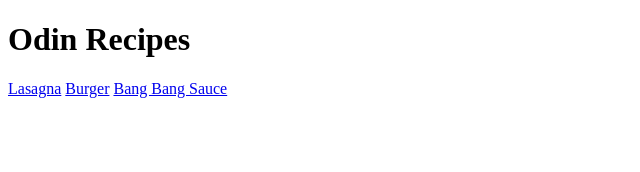
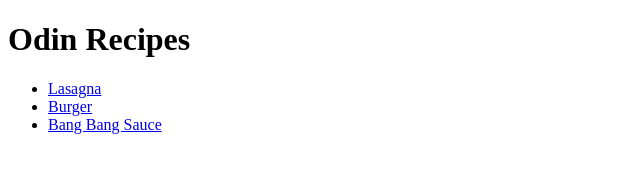
Before and after one commit to patrickt416/odin-recipes, a plain HTML site: page index.html in a window 1280 px wide. Shown: the whole page, without its empty margins (0-640 px from the left). Drawn offline with Linux system fonts and the light colour scheme.

Commit message:
Put all recipes in unordered list

```diff
--- a/index.html
+++ b/index.html
@@ -8,8 +8,10 @@
 <body>
     <h1>Odin Recipes</h1>
 
-    <a href="recipes/lasagna.html">Lasagna</a>
-    <a href="recipes/burger.html">Burger</a>
-    <a href="recipes/bang_bang_sauce.html">Bang Bang Sauce</a>
+    <ul>
+        <li><a href="recipes/lasagna.html">Lasagna</a></li>
+        <li><a href="recipes/burger.html">Burger</a></li>
+        <li><a href="recipes/bang_bang_sauce.html">Bang Bang Sauce</a></li>
+    </ul>
 </body>
 </html>
```
